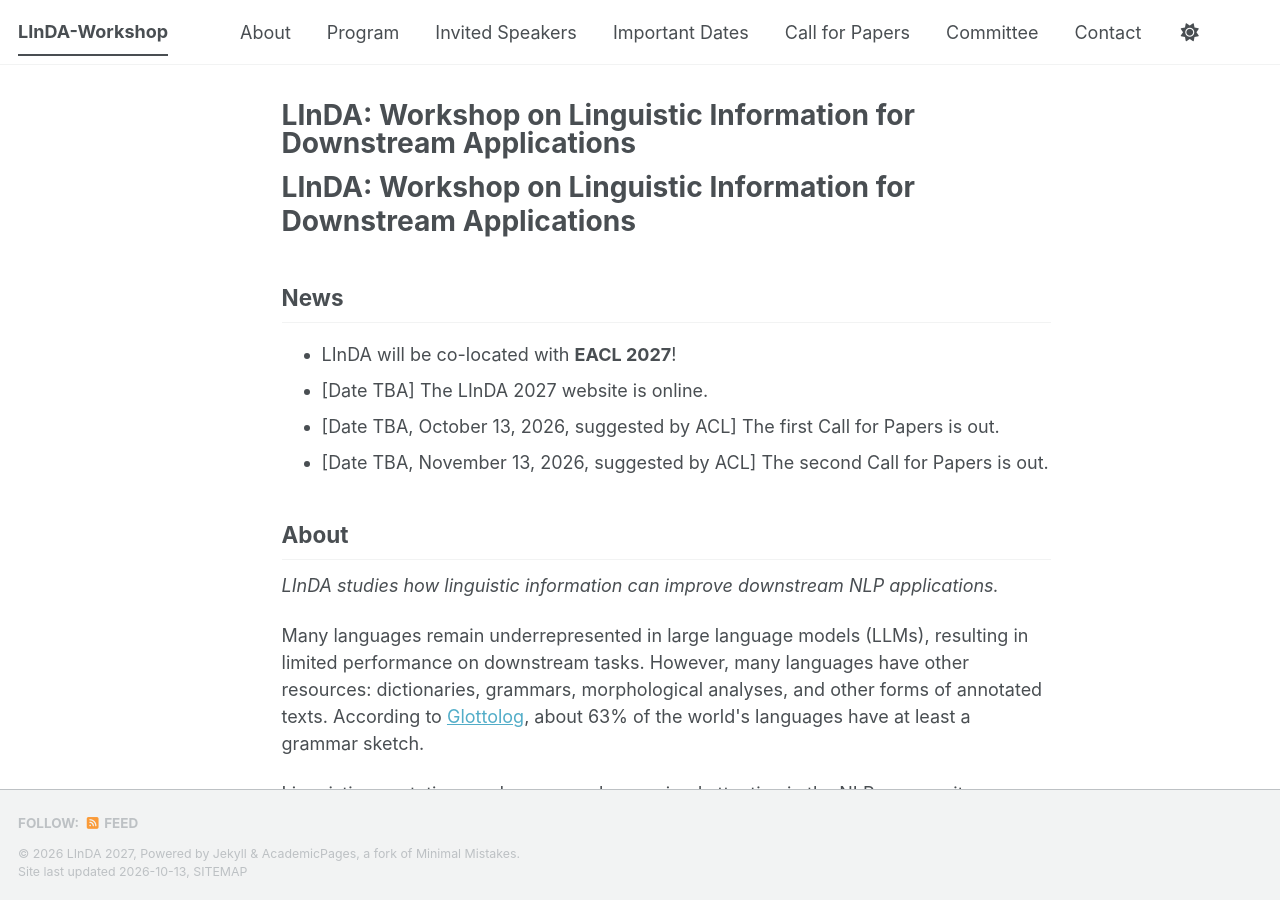
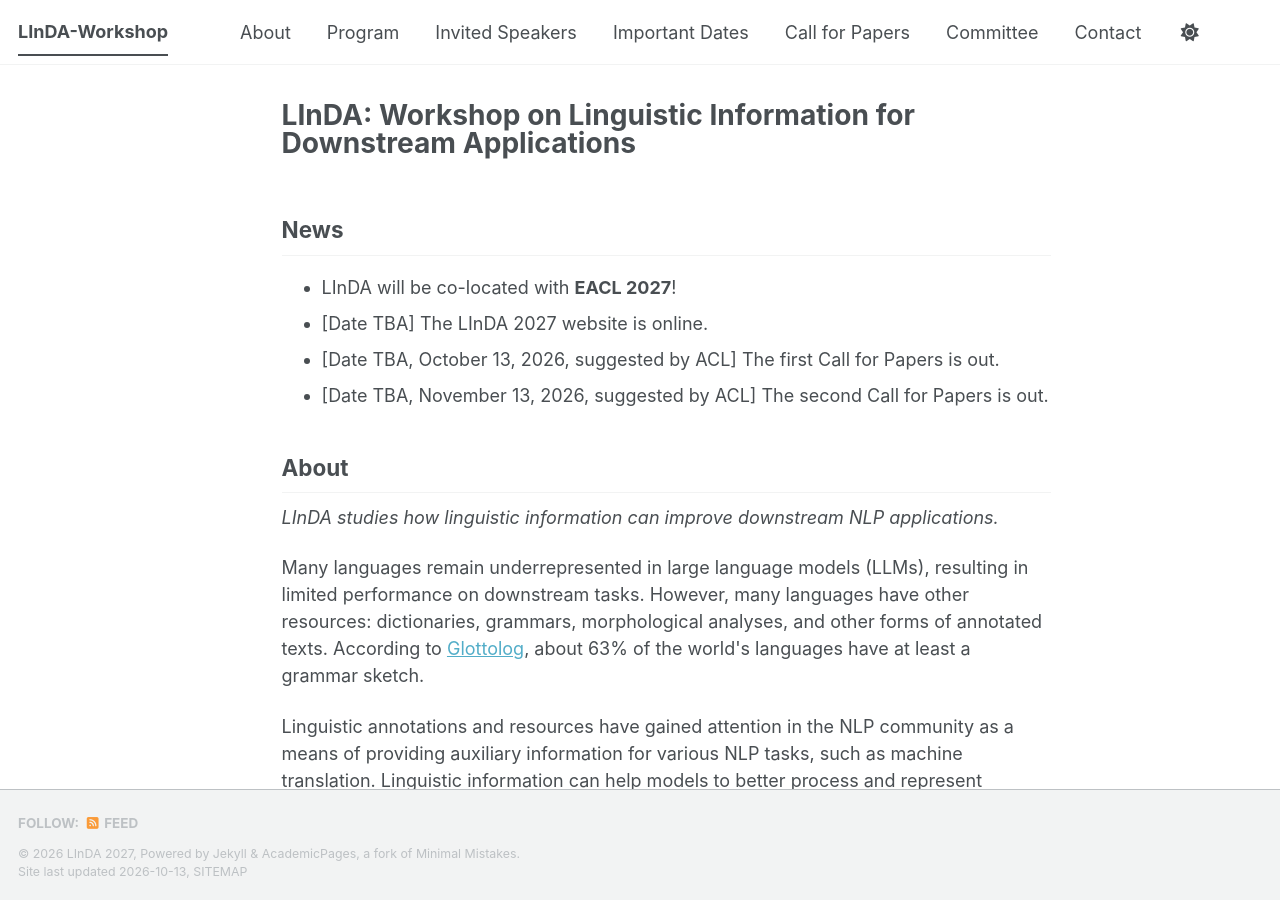
Before and after one commit to LInDA-Workshop/LInDA-Workshop.github.io, a Jekyll site: the page built from _pages/about.md, in a window 1280 px wide and 900 px high. Built offline with Jekyll 4.4.1, drawn with Linux system fonts in a browser that asks for light colours; a style sheet for code colours, icons or effects is not loaded; our own code applies the rules of GitHub Pages for plain Markdown files; part of the change alters nothing that is shown.

Commit message:
Update title in about.md for LInDA workshop

```diff
--- a/_pages/about.md
+++ b/_pages/about.md
@@ -1,9 +1,8 @@
 ---
 permalink: /
-# title: ""
+title: "LInDA: Workshop on Linguistic Information for Downstream Applications"
 ---
 
-# LInDA: Workshop on Linguistic Information for Downstream Applications
 
 ## News
 
```
